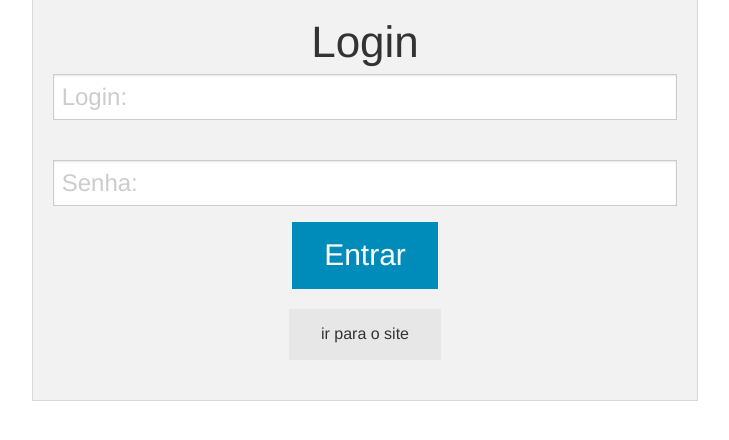
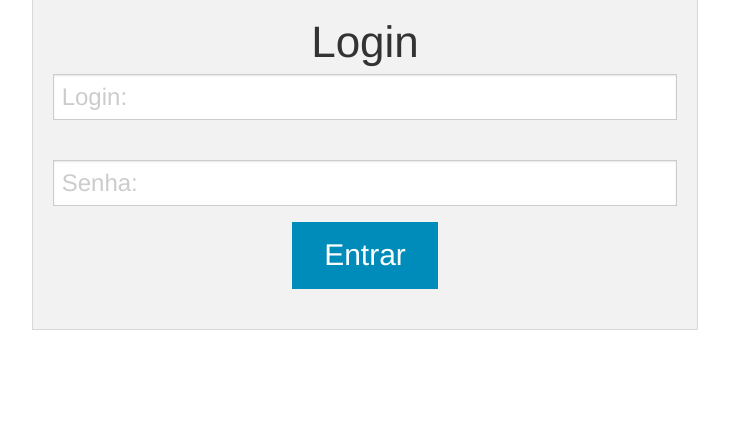
Before and after one commit to gbo42/fontus, a PHP site: page /login.php?erro=1 in a window 1280 px wide. Shown: the part 70-510 px from the top of the page, without its empty margins (275-1004 px from the left). Run offline with PHP 8.4, Linux system fonts and the light colour scheme.

Commit message:
remove index button

```diff
--- a/login.php
+++ b/login.php
@@ -29,11 +29,6 @@
             </div>
           </div>
         </form>
-          <div class="small-12 columns small-centered">
-            <a href="fontus.pe.hu/index.php" class="button secondary">
-              ir para o site
-            </a>
-          </div>
       </div>
     </div>
 
```
